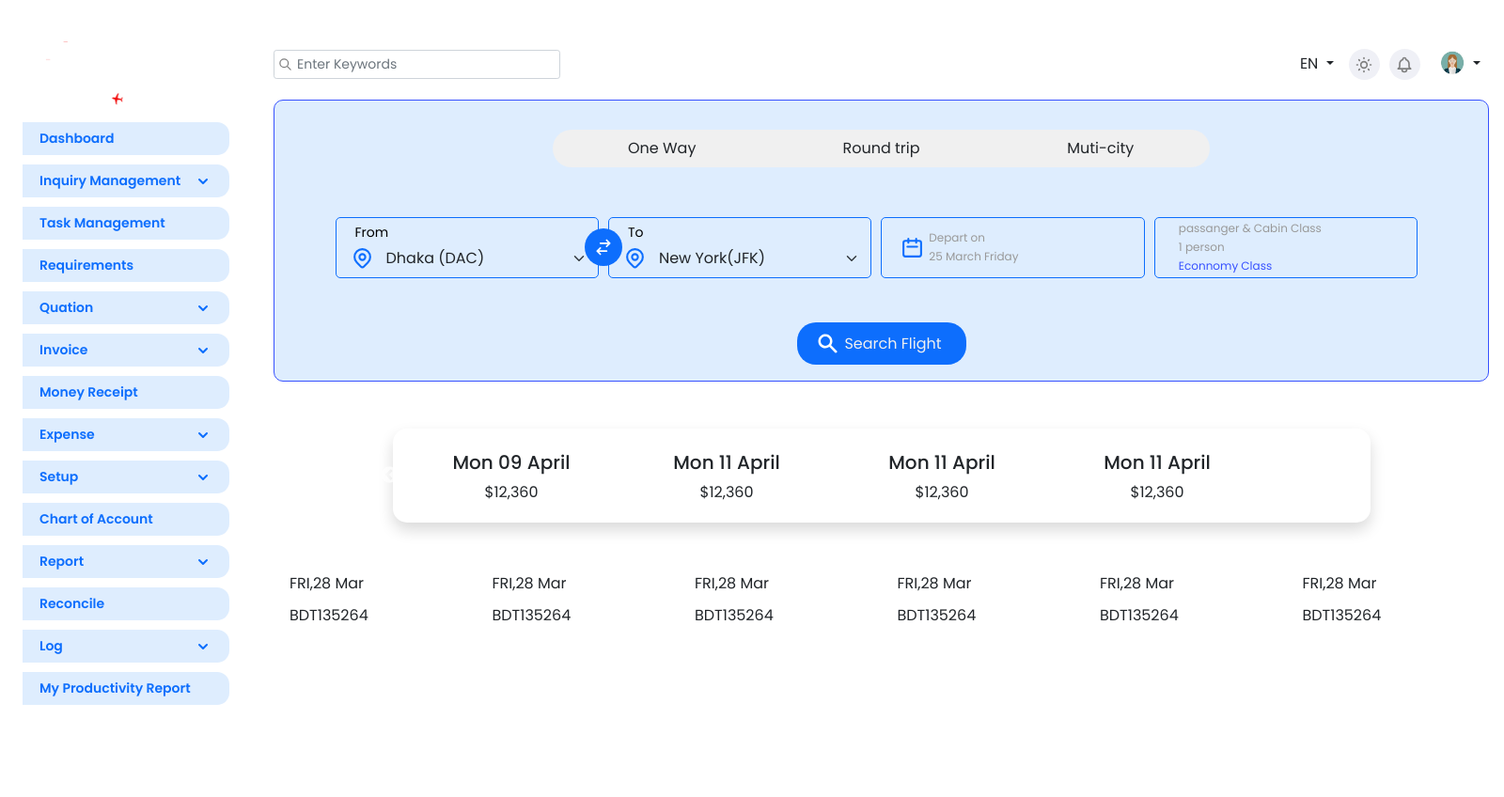
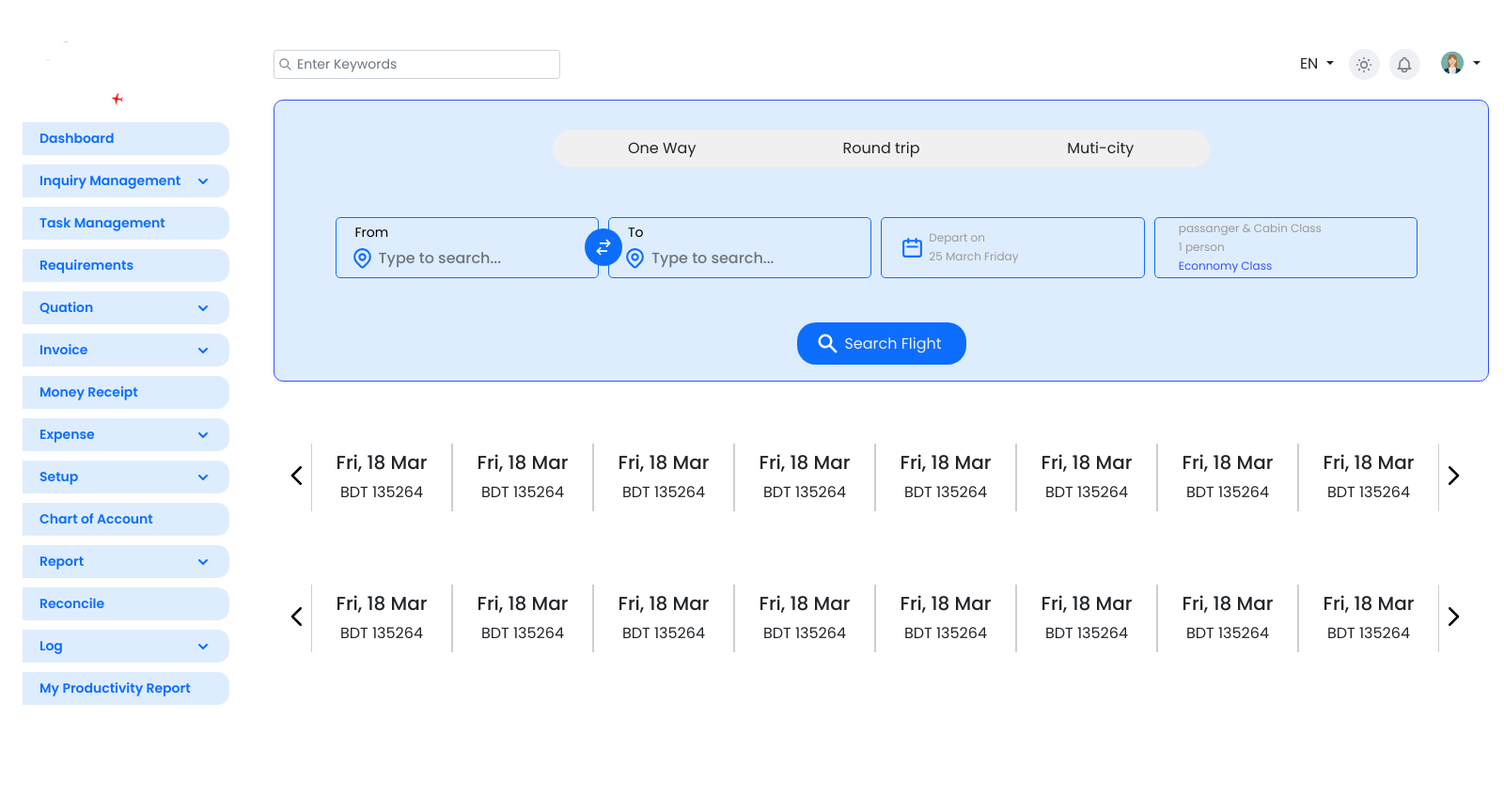
Before and after one commit to sohan724code/flyfarworkfile, a PHP site: page /ERP-Software/airticket.html in a window 1600 px wide. Shown: the whole page at 94% size. Run offline with PHP 8.4, Linux system fonts and the light colour scheme; some libraries are stand-ins or nearby versions.

Commit message:
changes made

```diff
--- a/airticket.html
+++ b/airticket.html
@@ -328,31 +328,31 @@
         </div>
     </div>
     <div class="destination-wrapper" >
-        <div class="visevarsa">
+        <button class="visevarsa">
             <img class="flight-icon" src="/images/visevarsa.svg" alt="visevarsa image">
-        </div>
+        </button>
         <div class="from">
             <p class="text-title">From</p>
             <div class="from-text">
                 <img class="location-icon" src="/images/location-icon.svg" alt="">
-                <select class="form-select" aria-label="Default select example">
-                    <option selected>Dhaka (DAC)</option>
-                    <option value="Dhaka (DAC)">Dhaka (DAC)</option>
-                    <option value="Dhaka (DAC)">Dhaka (DAC)</option>
-                    <option value="Dhaka (DAC)">Dhaka (DAC)</option>
-                  </select>
+                <input class="form-control from-input" list="datalistOptions" id="fromval"  placeholder="Type to search...">
+                <datalist id="datalistOptions">
+                  <option value="New York(NYC)">
+                  <option value="Dhaka(DAC)">
+                  <option value="Jessore (JSR)">
+                  <option value="Chittagong(CGP)">
+                  <option value="Saidpur(SPD)">
+                </datalist>
+
             </div>
         </div>
         <div class="to">
             <p class="text-title">To</p>
             <div class="to-text">
                 <img class="location-icon" src="/images/location-icon.svg" alt="">
-                <select class="form-select" aria-label="Default select example">
-                    <option selected>New York(JFK)</option>
-                    <option value="Dhaka (DAC)">Dhaka (DAC)</option>
-                    <option value="Dhaka (DAC)">Dhaka (DAC)</option>
-                    <option value="Dhaka (DAC)">Dhaka (DAC)</option>
-                  </select>
+                <input class="form-control from-input" list="datalistOptions" id="toval" placeholder="Type to search...">
+
+
             </div>
         </div>
         <div class="depart-on">
@@ -386,63 +386,110 @@
  <!-- slider starts here -->
 
     <div
-      class="available-ticket-wrapper container shadow  mb-5 "
-      style="margin-top: 50px; border-radius: 15px"
+      class="available-ticket-wrapper  "
     >
-      <div class="main-carousel slider mt-1 ">
-        <div
-          class="cell2"
-        >
-          <div class="px-3 py-2 mt-3">
-            <h5>Mon 09 April</h5>
-            <span>$12,360</span>
+      <div class="container">
+        <div class="slider  ">
+        <div class="cell2">
+          <div class="cell2-item">
+            <h5>Fri, 18 Mar</h5>
+            <span>BDT 135264</span>
           </div>
         </div>
         <div class="cell2">
-          <div class="px-3 py-2 mt-3">
-            <h5>Mon 11 April</h5>
-            <span>$12,360</span>
+          <div class="cell2-item">
+            <h5>Fri, 18 Mar</h5>
+            <span>BDT 135264</span>
           </div>
         </div>
         <div class="cell2">
-          <div class="px-3 py-2 mt-3">
-            <h5>Mon 11 April</h5>
-            <span>$12,360</span>
+          <div class="cell2-item">
+            <h5>Fri, 18 Mar</h5>
+            <span>BDT 135264</span>
           </div>
         </div>
 
         <div class="cell2">
-          <div class="px-3 py-2 mt-3">
-            <h5>Mon 11 April</h5>
-            <span>$12,360</span>
+          <div class="cell2-item">
+            <h5>Fri, 18 Mar</h5>
+            <span>BDT 135264</span>
           </div>
         </div>
 
         <div class="cell2">
-          <div class="px-3 py-2 mt-3">
-            <h5>Mon 11 April</h5>
-            <span>$12,360</span>
+          <div class="cell2-item">
+            <h5>Fri, 18 Mar</h5>
+            <span>BDT 135264</span>
           </div>
         </div>
 
         <div class="cell2">
-          <div class="px-3 py-2 mt-3">
-            <h5>Mon 11 April</h5>
-            <span>$12,360</span>
+          <div class="cell2-item">
+            <h5>Fri, 18 Mar</h5>
+            <span>BDT 135264</span>
           </div>
         </div>
 
         <div class="cell2">
-          <div class="px-3 py-2 mt-3">
-            <h5>Mon 11 April</h5>
-            <span>$12,360</span>
+          <div class="cell2-item">
+            <h5>Fri, 18 Mar</h5>
+            <span>BDT 135264</span>
           </div>
         </div>
 
         <div class="cell2">
-          <div class="px-3 py-2 mt-3">
-            <h5>Mon 11 April</h5>
-            <span>$12,360</span>
+          <div class="cell2-item">
+            <h5>Fri, 18 Mar</h5>
+            <span>BDT 135264</span>
+          </div>
+        </div>
+        <div class="cell2">
+          <div class="cell2-item">
+            <h5>Fri, 18 Mar</h5>
+            <span>BDT 135264</span>
+          </div>
+        </div>
+        <div class="cell2">
+          <div class="cell2-item">
+            <h5>Fri, 18 Mar</h5>
+            <span>BDT 135264</span>
+          </div>
+        </div>
+        <div class="cell2">
+          <div class="cell2-item">
+            <h5>Fri, 18 Mar</h5>
+            <span>BDT 135264</span>
+          </div>
+        </div>
+        <div class="cell2">
+          <div class="cell2-item">
+            <h5>Fri, 18 Mar</h5>
+            <span>BDT 135264</span>
+          </div>
+        </div>
+        <div class="cell2">
+          <div class="cell2-item">
+            <h5>Fri, 18 Mar</h5>
+            <span>BDT 135264</span>
+          </div>
+        </div>
+        <div class="cell2">
+          <div class="cell2-item">
+            <h5>Fri, 18 Mar</h5>
+            <span>BDT 135264</span>
+          </div>
+        </div>
+        <div class="cell2">
+          <div class="cell2-item">
+            <h5>Fri, 18 Mar</h5>
+            <span>BDT 135264</span>
+          </div>
+        </div>
+        <div class="cell2">
+          <div class="cell2-item">
+            <h5>Fri, 18 Mar</h5>
+            <span>BDT 135264</span>
+          </div>
         </div>
       </div>
       </div>
@@ -453,48 +500,121 @@
 <!-- Available tickets depend on date end -->
 
 <!-- available flights and prices start -->
-<div class="available-tickets-wrapper">
+<!-- slider starts here -->
+
+    <div
+      class="available-ticket-wrapper"
+    >
       <div class="container">
-  <div class="row">
-    <div class="col">
-      <div class="tickets-item">
-    <p>FRI,28 Mar</p>
-     <p>BDT135264</p>
+        <div class="slider">
+        <div
+          class="cell2"
+        >
+          <div class="cell2-item">
+            <h5>Fri, 18 Mar</h5>
+            <span>BDT 135264</span>
           </div>
         </div>
-    <div class="col">
-      <div class="tickets-item">
-     <p>FRI,28 Mar</p>
-     <p>BDT135264</p>
+        <div class="cell2">
+          <div class="cell2-item">
+            <h5>Fri, 18 Mar</h5>
+            <span>BDT 135264</span>
           </div>
         </div>
-    <div class="col">
-     <div class="tickets-item">
-     <p>FRI,28 Mar</p>
-     <p>BDT135264</p>
+        <div class="cell2">
+          <div class="cell2-item">
+            <h5>Fri, 18 Mar</h5>
+            <span>BDT 135264</span>
           </div>
         </div>
-    <div class="col">
-     <div class="tickets-item">
-     <p>FRI,28 Mar</p>
-     <p>BDT135264</p>
+
+        <div class="cell2">
+          <div class="cell2-item">
+            <h5>Fri, 18 Mar</h5>
+            <span>BDT 135264</span>
           </div>
         </div>
-    <div class="col">
-     <div class="tickets-item">
-     <p>FRI,28 Mar</p>
-     <p>BDT135264</p>
+
+        <div class="cell2">
+          <div class="cell2-item">
+            <h5>Fri, 18 Mar</h5>
+            <span>BDT 135264</span>
           </div>
         </div>
-    <div class="col">
-     <div class="tickets-item">
-     <p>FRI,28 Mar</p>
-     <p>BDT135264</p>
+
+        <div class="cell2">
+          <div class="cell2-item">
+            <h5>Fri, 18 Mar</h5>
+            <span>BDT 135264</span>
+          </div>
+        </div>
+
+        <div class="cell2">
+          <div class="cell2-item">
+            <h5>Fri, 18 Mar</h5>
+            <span>BDT 135264</span>
+          </div>
+        </div>
+
+        <div class="cell2">
+          <div class="cell2-item">
+            <h5>Fri, 18 Mar</h5>
+            <span>BDT 135264</span>
+          </div>
+        </div>
+        <div class="cell2">
+          <div class="cell2-item">
+            <h5>Fri, 18 Mar</h5>
+            <span>BDT 135264</span>
+          </div>
+        </div>
+        <div class="cell2">
+          <div class="cell2-item">
+            <h5>Fri, 18 Mar</h5>
+            <span>BDT 135264</span>
+          </div>
+        </div>
+        <div class="cell2">
+          <div class="cell2-item">
+            <h5>Fri, 18 Mar</h5>
+            <span>BDT 135264</span>
+          </div>
+        </div>
+        <div class="cell2">
+          <div class="cell2-item">
+            <h5>Fri, 18 Mar</h5>
+            <span>BDT 135264</span>
+          </div>
+        </div>
+        <div class="cell2">
+          <div class="cell2-item">
+            <h5>Fri, 18 Mar</h5>
+            <span>BDT 135264</span>
+          </div>
+        </div>
+        <div class="cell2">
+          <div class="cell2-item">
+            <h5>Fri, 18 Mar</h5>
+            <span>BDT 135264</span>
+          </div>
+        </div>
+        <div class="cell2">
+          <div class="cell2-item">
+            <h5>Fri, 18 Mar</h5>
+            <span>BDT 135264</span>
+          </div>
+        </div>
+        <div class="cell2">
+          <div class="cell2-item">
+            <h5>Fri, 18 Mar</h5>
+            <span>BDT 135264</span>
           </div>
         </div>
       </div>
       </div>
     </div>
+
+    <!-- slider stops  -->
 <!-- available flights and prices end -->
 
 <!-- Ticket price on date -->
--- a/css/style.css
+++ b/css/style.css
@@ -121,6 +121,8 @@ body::-webkit-scrollbar-thumb {
 main {
   margin: 20px 0 20px 0;
 }
+/* search flight section starts  */
+
 .search-wrapper {
   width: 100%;
   margin: 20px 0 20px 0;
@@ -203,6 +205,19 @@ select:focus {
   justify-content: flex-start;
   align-items: center;
 }
+
+.from-input {
+  border: none;
+  background-color: transparent;
+  padding-left: 5px;
+  font-weight: 500;
+  height: 35px;
+}
+
+.from-control:focus {
+  outline: none !important;
+}
+
 #datepicker {
   width: 150px;
   height: 30px;
@@ -245,6 +260,7 @@ select:focus {
   justify-content: center;
   align-items: center;
   padding: 10px;
+  border: none;
 }
 .search-box {
   background-color: #0d6efd;
@@ -281,27 +297,73 @@ select:focus {
   width: 50px;
   border: none;
 }
-
-/* Calender start  */
-
-/* Calender end  */
+/* search flight section ends  */
 
 /* available tickets starts  */
 
 /* slider css starts */
+.slider {
+  width: 100% !important;
+  position: relative;
+}
+
 .available-ticket-wrapper {
-  max-width: 1040px;
+  width: 1280px;
+  margin-top: 50px;
+  border-radius: 15px;
+  margin-bottom: 3rem;
+  overflow: hidden;
+}
+.container {
+  width: 1200px;
+  padding: 0;
 }
 .cell2 {
-  width: 15%;
+  width: 5%;
   height: 100px;
   overflow: hidden;
   text-align: center;
+}
+.cell2-item {
+  padding: 0.5rem 1rem;
+  margin-top: 1rem;
+  border-left: 1px solid #cdcecf;
+  border-right: 1px solid #cdcecf;
 }
 
 .cell2:hover {
   background-color: #333;
   color: #fff;
+}
+.cell2:hover .cell2-item {
+  border: none;
+}
+/* slick slider button custom CSS  */
+.prev-arrow {
+  height: 30px;
+  width: 30px;
+  background-color: transparent;
+  background-image: url("/images/right-arrow.svg");
+  background-repeat: no-repeat;
+  position: absolute;
+  top: 35px;
+  right: -30px;
+  overflow: visible;
+  border: none;
+  padding: 0;
+}
+.next-arrow {
+  height: 30px;
+  width: 30px;
+  background-color: transparent;
+  background-image: url("/images/left-arrow.svg");
+  background-repeat: no-repeat;
+  position: absolute;
+  top: 35px;
+  left: -30px;
+  overflow: visible;
+  border: none;
+  padding: 0;
 }
 /* slider css ends */
 /* available tickets ends  */
--- a/js/airticket.js
+++ b/js/airticket.js
@@ -119,13 +119,26 @@ multicity.click(() => {
   multicity.css("background-color", "#3751ff");
 });
 
+//swap button starts
+const visevarsabtn = $(".visevarsa");
+const fromval = $("#fromval").change();
+const toval = $("#toval").change();
+visevarsabtn.click(() => {
+  const tempval = fromval.val();
+  fromval.val(toval.val());
+  toval.val(tempval);
+});
+//swap button ends
+
 //slick carosuel
 $(".slider").slick({
   dots: false,
   infinite: true,
   speed: 300,
-  slidesToShow: 4,
-  slidesToScroll: 4,
+  slidesToShow: 8,
+  slidesToScroll: 8,
+  prevArrow: '<button class="slide-arrow prev-arrow"></button>',
+  nextArrow: '<button class="slide-arrow next-arrow"></button>',
   responsive: [
     {
       breakpoint: 1024,
@@ -133,7 +146,7 @@ $(".slider").slick({
         slidesToShow: 3,
         slidesToScroll: 3,
         infinite: true,
-        dots: true,
+        dots: false,
       },
     },
     {
```
Also changed, not shown: demo.html (added, +299 -0 lines), setup/demo.html (deleted, +0 -39 lines), README.md, images/left-arrow.svg (added), images/right-arrow.svg (added). Lines whose indentation alone changed are shown as unchanged.
